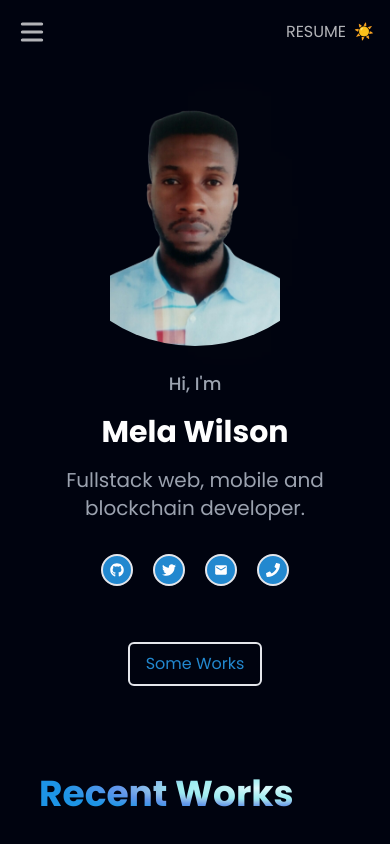
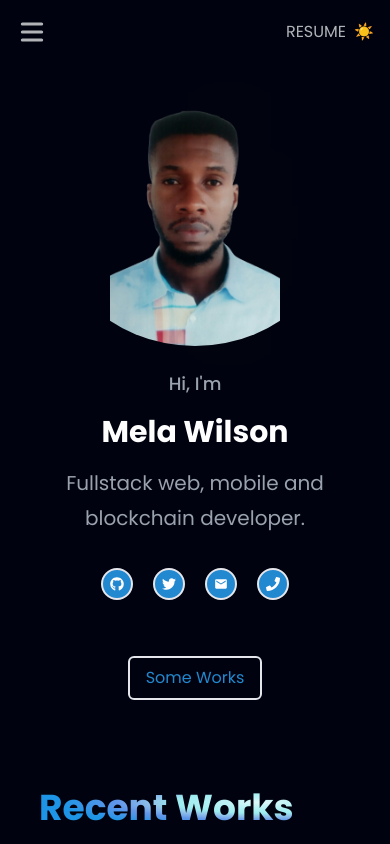
Before and after one commit to Wilmela/my-portfolio, a React (Create React App) app: page / in a window 390 px wide. Shown: the top 844 px of the page. Built offline with nearby package versions, Linux system fonts and the light colour scheme.

Commit message:
Adjusted paragraph line-height

```diff
--- a/src/components/About.jsx
+++ b/src/components/About.jsx
@@ -27,7 +27,7 @@ const About = () => (
       <p
         data-aos="fade-right"
         className="w-full my-4 md:mb-6 md:mt-8 text-start
-         font-normal text-black dark:text-gray-400 text-xl leading-2"
+         font-normal text-black dark:text-gray-400 text-xl leading-[35px]"
       >
         Do you need your job completed in an elegant fashion?
       </p>
--- a/src/components/Header.jsx
+++ b/src/components/Header.jsx
@@ -20,7 +20,7 @@ const Header = () => (
           <h3 className="text-3xl mt-2 md:mt-0 md:text-6xl text-blue dark:text-white font-bold">
             Mela Wilson
           </h3>
-          <p className="text-xl md:text-2xl dark:text-gray-400 md:pb-0 md:text-start font-normal my-4 text-center">
+          <p className="text-xl md:text-2xl dark:text-gray-400 md:pb-0 md:text-start font-normal my-4 text-center leading-[35px]">
             Fullstack web, mobile and blockchain developer.
           </p>
         </div>
```
